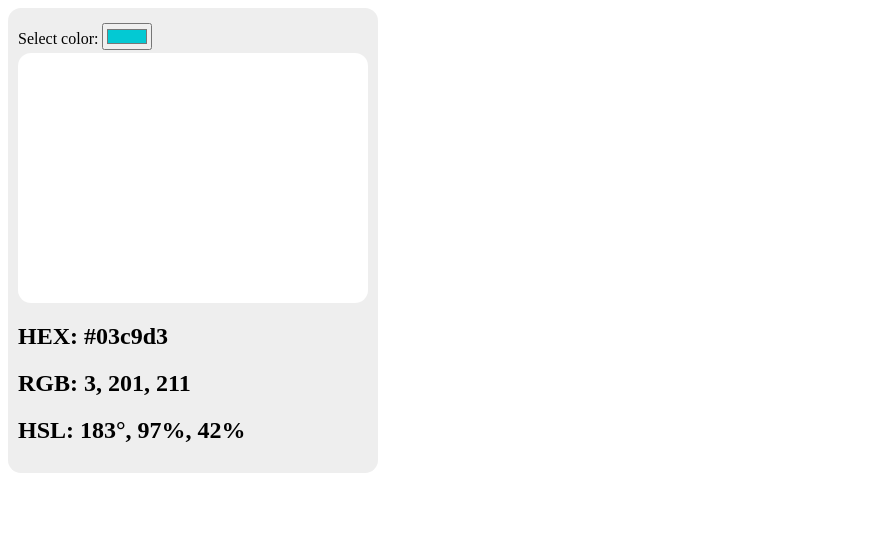
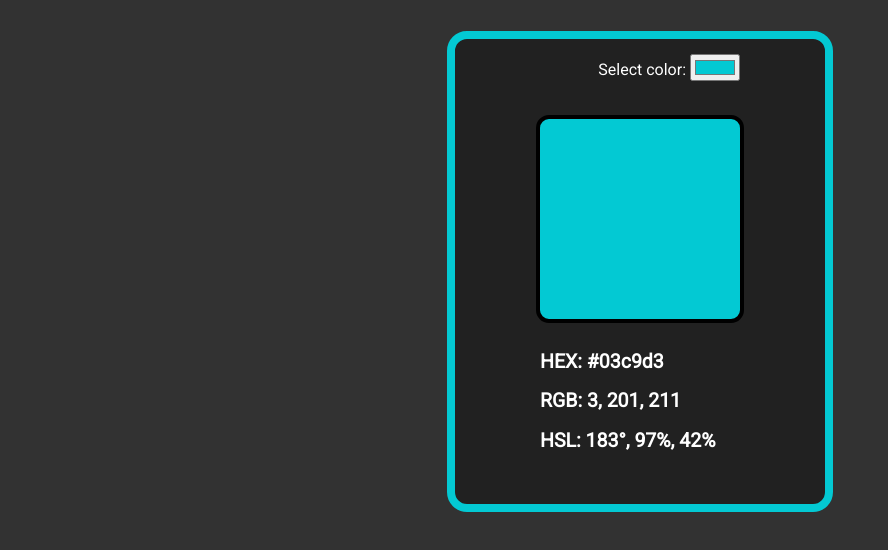
Before and after one commit to karolinavalentova2/color_selector, a plain HTML site: page index.html in a window 1280 px wide. Shown: the whole page, without its empty margins (0-888 px from the left). Drawn offline with Linux system fonts and the light colour scheme.

Commit message:
updated colors and layout of the page

```diff
--- a/style.css
+++ b/style.css
@@ -1,33 +1,46 @@
+body {
+    background: #323232;
+    margin-top: 31px;
+}
+
 .container {
     width: 350px;
     height: 400px;
+    max-width: 950px;
+    margin: auto;
     padding: 15px 10px 50px 10px;
-    background: #EEE;
-    border-radius: 13px;
+    color: white;
+    background: #212121;
+    border: 8px solid #03c9d3;
+    border-radius: 20px;
+    font-family: Roboto, sans-serif;
     display: grid;
-    grid-template-columns: auto;
-    grid-template-rows: 30px auto 120px;
+    grid-template-columns: auto 200px auto;
+    grid-template-rows: 50px 230px auto;
     grid-template-areas:
-            "slc-ci"
-            "cnvs"
-            "h2";
+            ". slc-c ."
+            ". cnvs ."
+            ". h2 .";
 }
 
-.grid-area {
-    justify-self: center;
-    align-self: center;
-}
-
-.select-color-input {
-    grid-area: slc-ci;
+.select-color {
+    grid-area: slc-c;
+    justify-self: end;
 }
 
 .display-color-canvas {
     grid-area: cnvs;
-    background: white;
+    justify-self: center;
+    align-self: center;
+    background: #03c9d3;
     border-radius: 13px;
+    width: 200px;
+    height: 200px;
+    border: 4px solid black;
 }
 
 .subhead {
     grid-area: h2;
+    justify-self: start;
+    font-size: 13px;
 }
```
